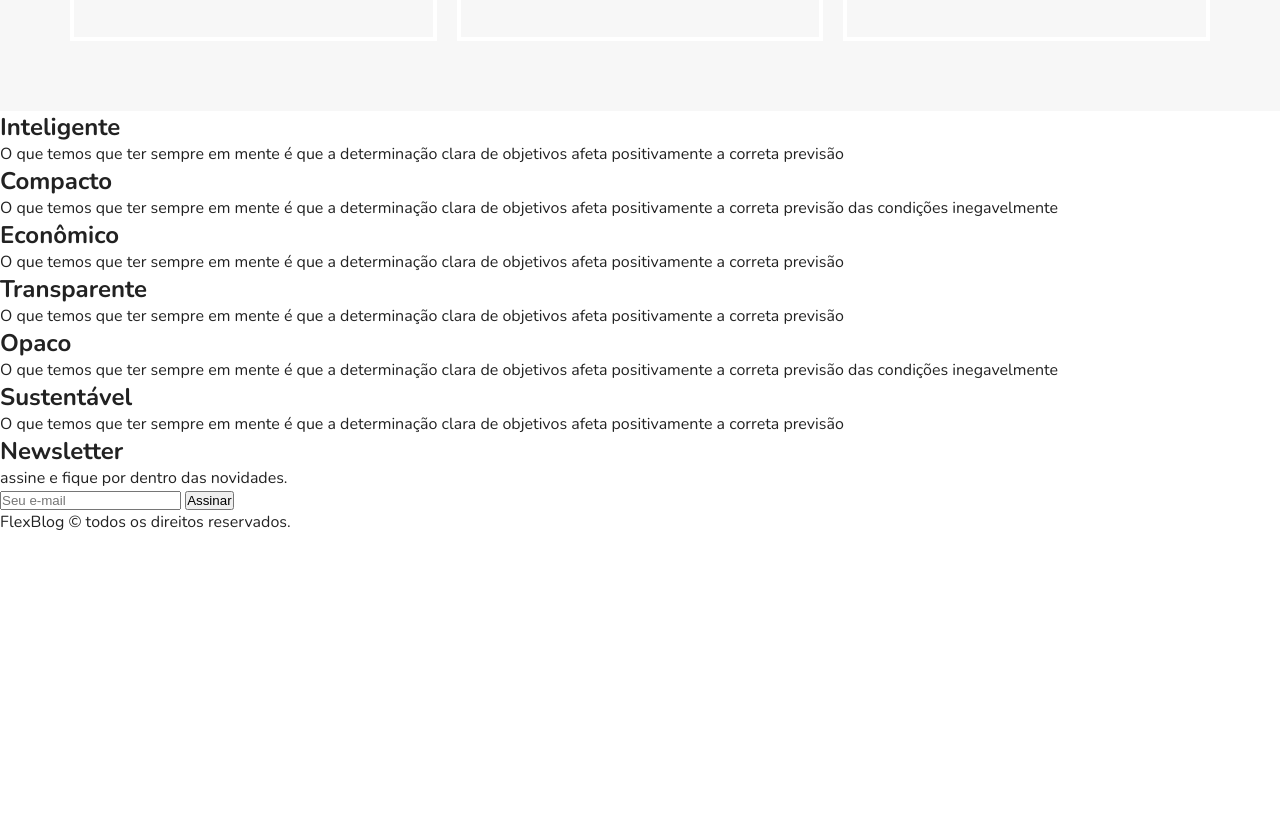
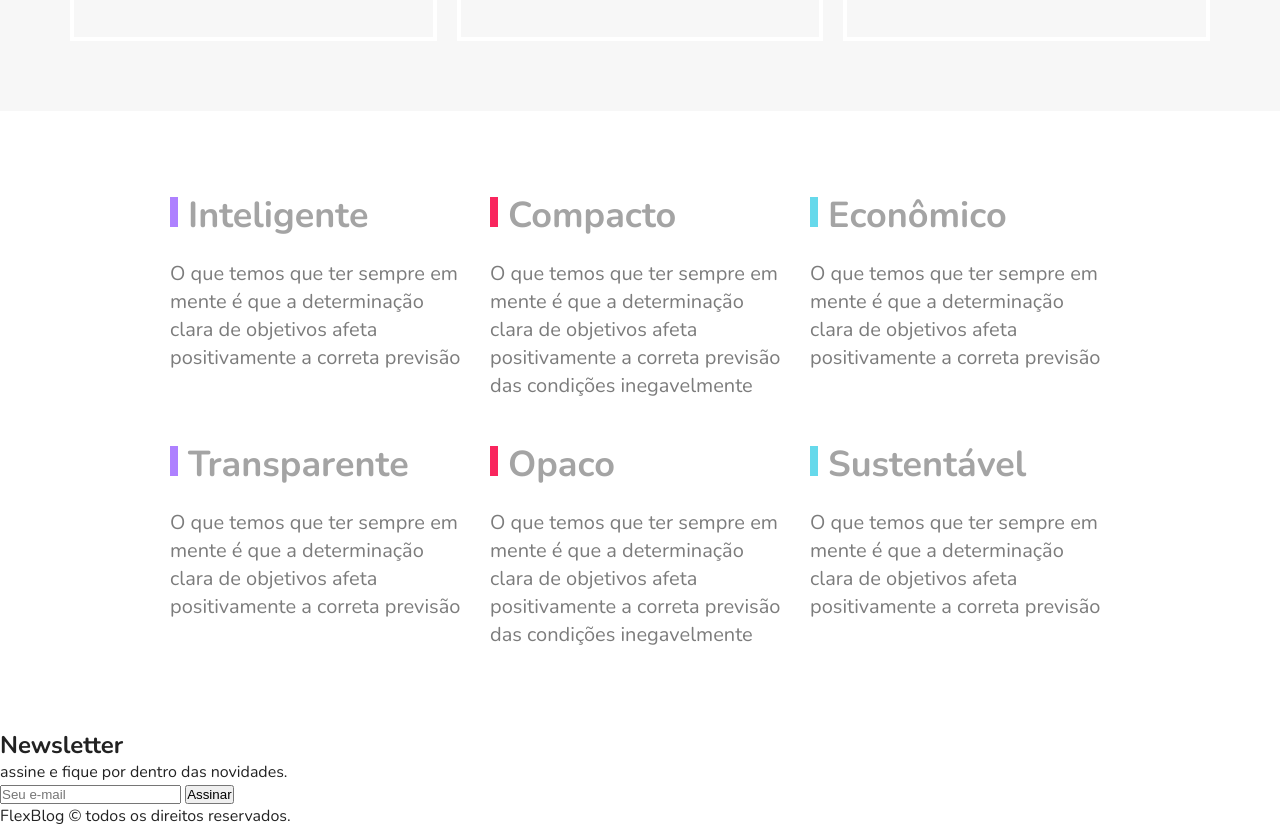
Before and after one commit to kauelima21/flex-blog, a plain HTML site: page index.html in a window 1280 px wide. Shown: the part 2477-3304 px from the top of the page. Before the commit the page ends 3010 px from the top, so only its background shows below. Drawn offline with nearby package versions, Linux system fonts and the light colour scheme.

Commit message:
qualidade terminado

```diff
--- a/css/styles.css
+++ b/css/styles.css
@@ -274,3 +274,49 @@ img {
         order: -1;
     }
 }
+
+/* Qualidade */
+
+.qualidade {
+    max-width: 960px;
+    margin: 60px auto;
+    display: flex;
+    flex-wrap: wrap;
+}
+
+.qualidade-item {
+    flex: 1 1 300px;
+    margin: 20px 10px;
+}
+
+.qualidade-item h2 {
+    font-size: 2.25em;
+    color: #a4a4a4;
+    margin-bottom: 20px;
+}
+
+.qualidade-item h2:before {
+    content: '';
+    display: inline-block;
+    width: 8px;
+    height: 30px;
+    margin-right: 10px;
+}
+
+.qualidade-item:nth-of-type(3n + 1) h2::before {
+    background: #ae81ff;
+}
+
+.qualidade-item:nth-of-type(3n + 2) h2::before {
+    background: #f9265e;
+}
+
+.qualidade-item:nth-of-type(3n + 3) h2::before {
+    background: #66d9eb;
+}
+
+.qualidade-item p {
+    font-size: 1.25em;
+    line-height: 1.4;
+    color: #7c7c7c;
+}
```
